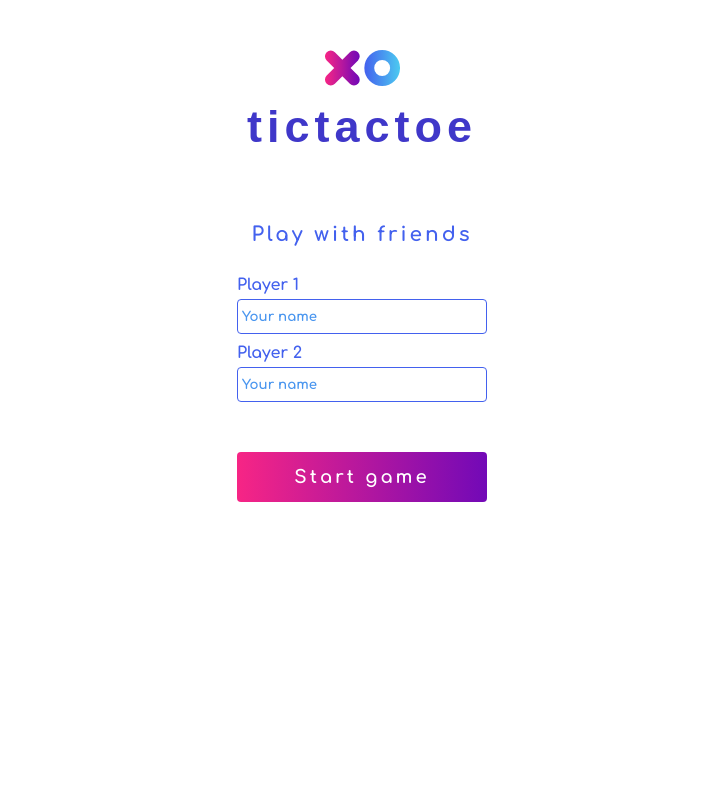
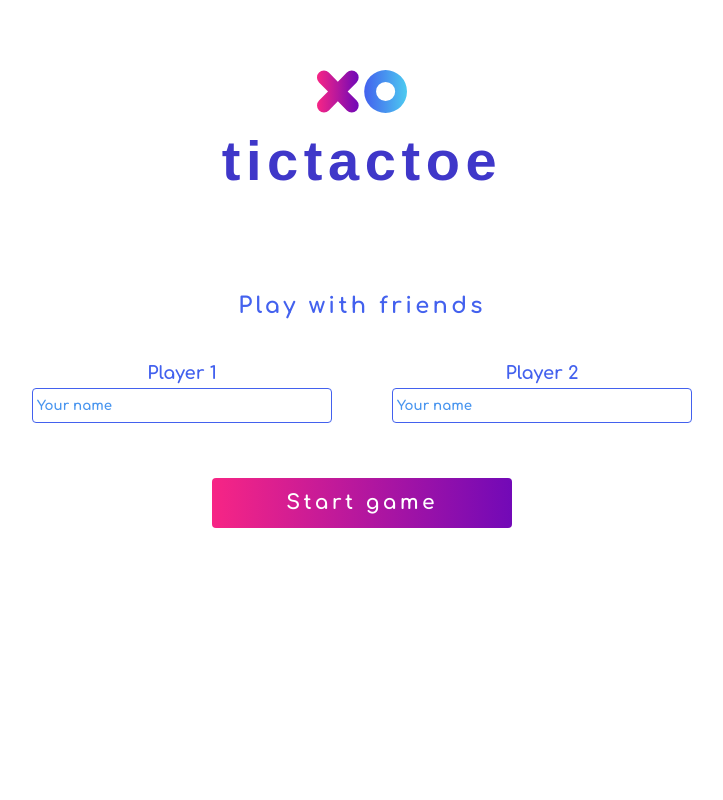
Before and after one commit to jorgeromero17/tictactoe, a plain HTML site: page index.html in a window 1280 px wide. Shown: the top 800 px of the page, without its empty margins (278-1001 px from the left). Drawn offline with Linux system fonts and the light colour scheme; a web font is replaced by a local one.

Commit message:
todo nice con responsive

```diff
--- a/css/style.css
+++ b/css/style.css
@@ -160,3 +160,59 @@ footer .logo--footer {
 footer .icon--github {
     width: 30px;
 }
+
+@media only screen and (min-width: 600px) {
+
+    .player input {
+        width: 300px;
+        height: 35px;
+    }
+
+    .button-container button {
+        width: 300px;
+        height: 50px;
+    }
+
+  }
+
+
+@media only screen and (min-width: 800px) {
+
+    html {
+        font-size: 70%;
+    }
+
+    header img {
+        margin-top: 70px;
+        width: 90px;
+    }
+
+    header h1 {
+        font-size: 5rem;
+    }
+
+    .players-container{
+        flex-direction: row;
+        padding: 40px 0;
+    }
+
+    .players-container .player {
+        display: flex;
+        flex-direction: column;
+        align-items: center;
+        margin: 5px 30px;
+    }
+
+    main {
+        margin: 100px auto 30px;
+    }
+
+    footer .logo--footer {
+        width: 55px;
+    }
+
+    footer .icon--github {
+        width: 35px;
+    }
+
+  }
```
Also changed, not shown: index.html (indentation only).
